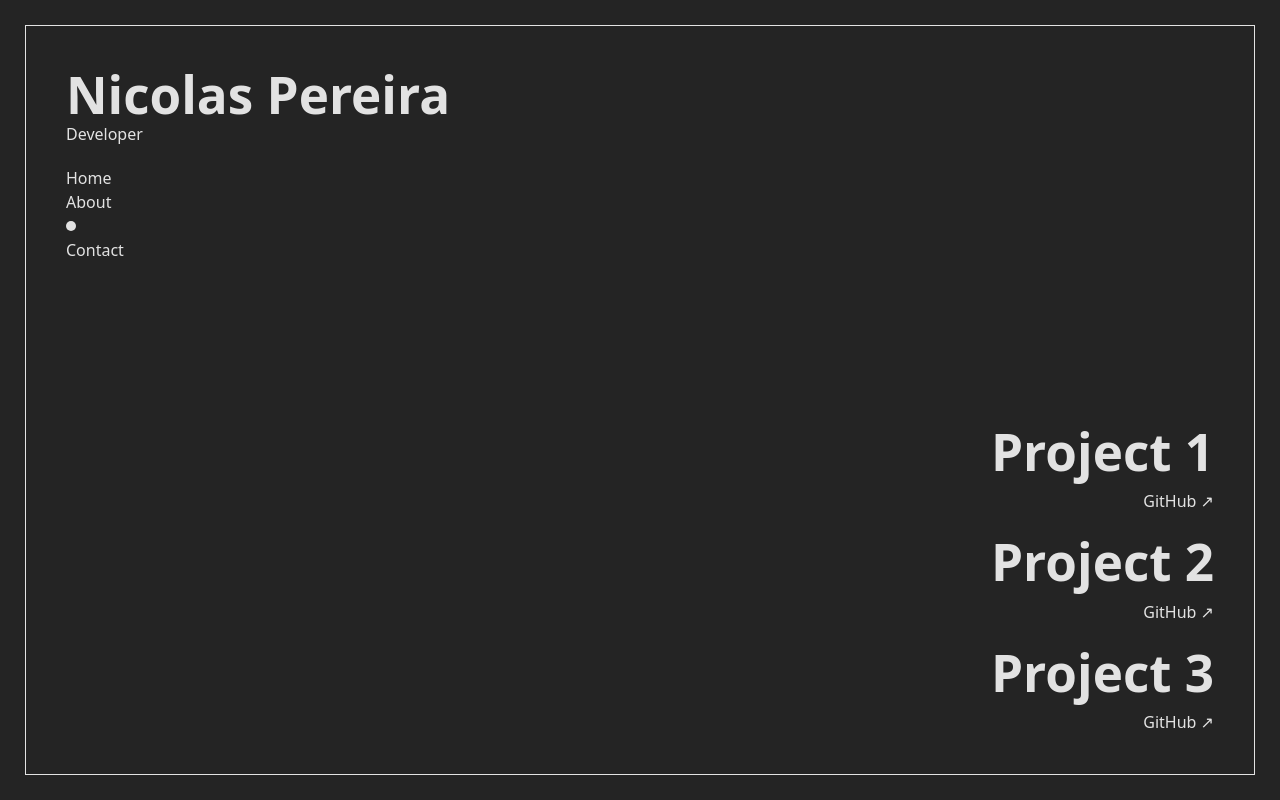
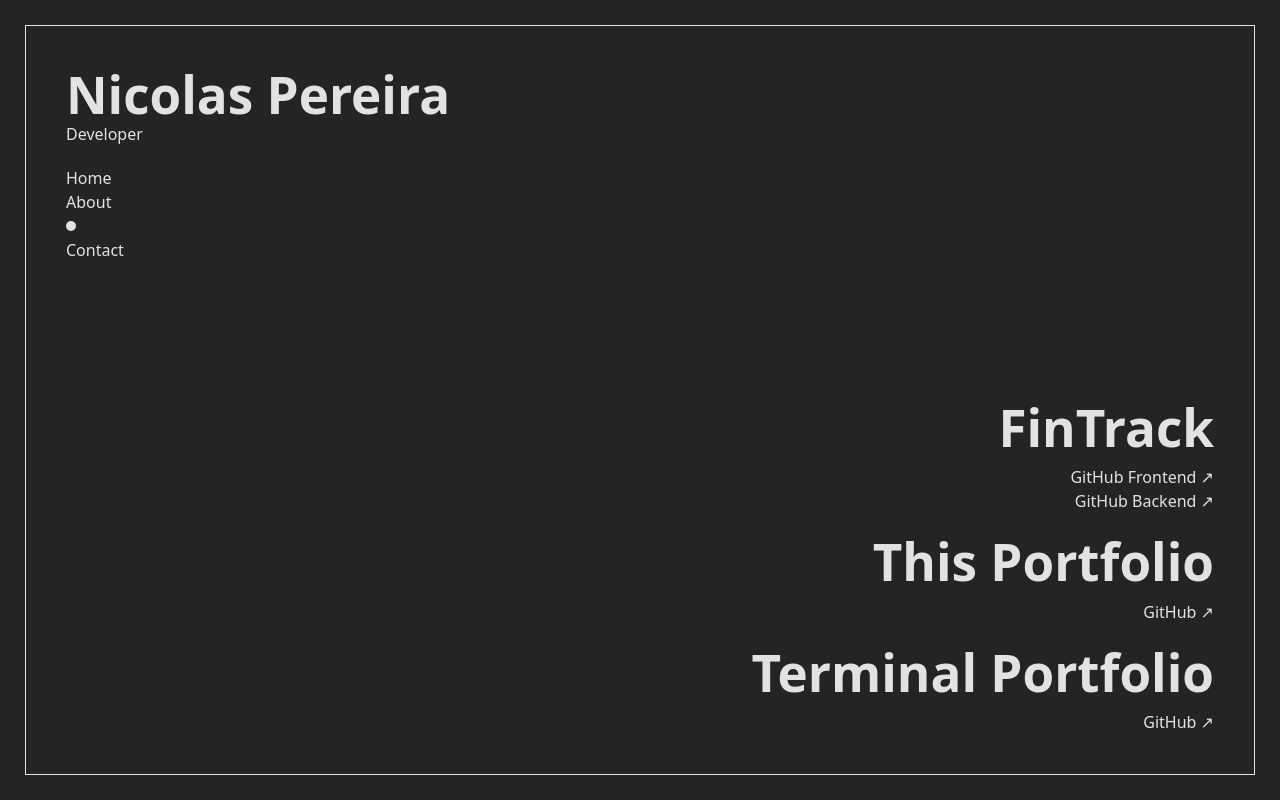
Before and after one commit to Nicolass2001/portfolio, a React (Vite) app: page /projects in a window 1280 px wide. Built offline with nearby package versions, Linux system fonts and the light colour scheme.

Commit message:
Feat update project details in Projects component with accurate names and links

```diff
--- a/src/components/Projects/Projects.tsx
+++ b/src/components/Projects/Projects.tsx
@@ -2,32 +2,36 @@ import Project from "../Project/Project";
 
 const projects = [
   {
-    name: "Project 1",
-    link: "https://example.com/project1",
+    name: "FinTrack",
+    link: "http://fintrack.nicolaspereira.me/",
     description: [
       {
-        text: "GitHub",
-        link: "https://example.com/project1",
+        text: "GitHub Frontend",
+        link: "https://github.com/Nicolass2001/fintrack-frontend",
+      },
+      {
+        text: "GitHub Backend",
+        link: "https://github.com/Nicolass2001/fintrack-backend",
       },
     ],
   },
   {
-    name: "Project 2",
-    link: "https://example.com/project1",
+    name: "This Portfolio",
+    link: "https://nicolaspereira.me/",
     description: [
       {
         text: "GitHub",
-        link: "https://example.com/project2",
+        link: "https://github.com/Nicolass2001/portfolio",
       },
     ],
   },
   {
-    name: "Project 3",
-    link: "https://example.com/project1",
+    name: "Terminal Portfolio",
+    link: "https://terminal.nicolaspereira.me/",
     description: [
       {
         text: "GitHub",
-        link: "https://example.com/project3",
+        link: "https://github.com/Nicolass2001/terminal-portfolio",
       },
     ],
   },
```
